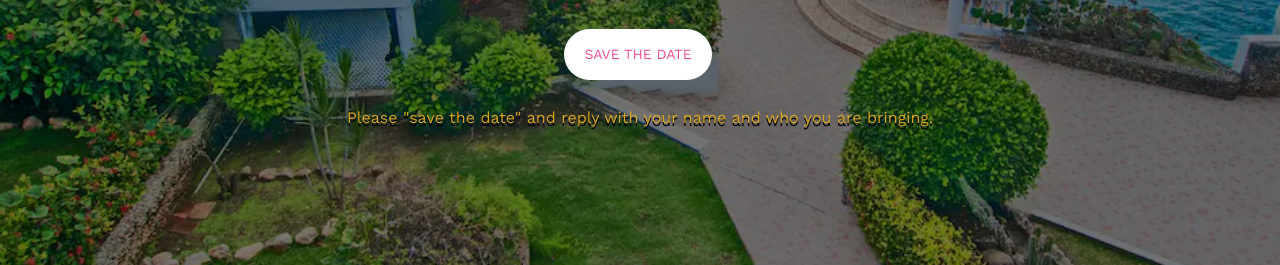
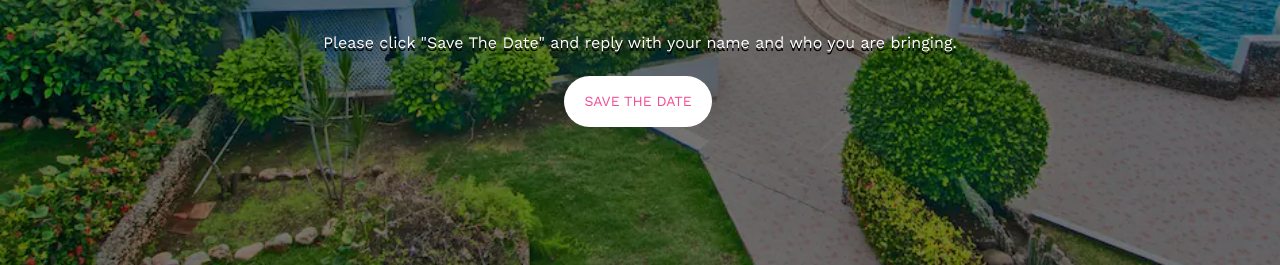
Before and after one commit to AJ0528/wedding-master, a plain HTML site: page index.html in a window 1280 px wide. Shown: the part 535-800 px from the top of the page. Drawn offline with nearby package versions, Linux system fonts and the light colour scheme; files whose address does not match are found by name.

Commit message:
change title add save the date button instructions.

```diff
--- a/index.html
+++ b/index.html
@@ -6,7 +6,7 @@
 	<head>
 	<meta charset="utf-8">
 	<meta http-equiv="X-UA-Compatible" content="IE=edge">
-	<title>Wedding &mdash; 100% Free Fully Responsive HTML5 Template by FREEHTML5.co</title>
+	<title>AJ & Lyss D.R Wedding</title>
 	<meta name="viewport" content="width=device-width, initial-scale=1">
 	<meta name="description" content="Free HTML5 Template by FREEHTML5.CO" />
 	<meta name="keywords" content="free html5, free template, free bootstrap, html5, css3, mobile first, responsive" />
@@ -102,10 +102,9 @@
 						<div class="display-tc animate-box" data-animate-effect="fadeIn">
 							<h1 id="aj-and-lyss"style="color: goldenrod ;text-shadow: 2px 2px black;">AJ &amp; Alyssa</h1>
 							<h2 style="color:goldenrod; text-shadow: 2px 2px black;">We Are Getting Married!</h2>
-
 							<div class="simply-countdown simply-countdown-one"></div>
+							<p style="color:white;text-shadow: 0px 3px black;font-size: medium;">Please click "Save The Date" and reply with your name and who you are bringing.</p>
 							<p><a href="https://m.me/AlfredoTorres2950" class="btn btn-default btn-sm" target="blank">Save the date</a></p>
-							<p style="color: goldenrod;text-shadow: 0px 3px black;font-size: medium;">Please "save the date" and reply with your name and who you are bringing.</p>
 						</div>
 					</div>
 				</div>
```
